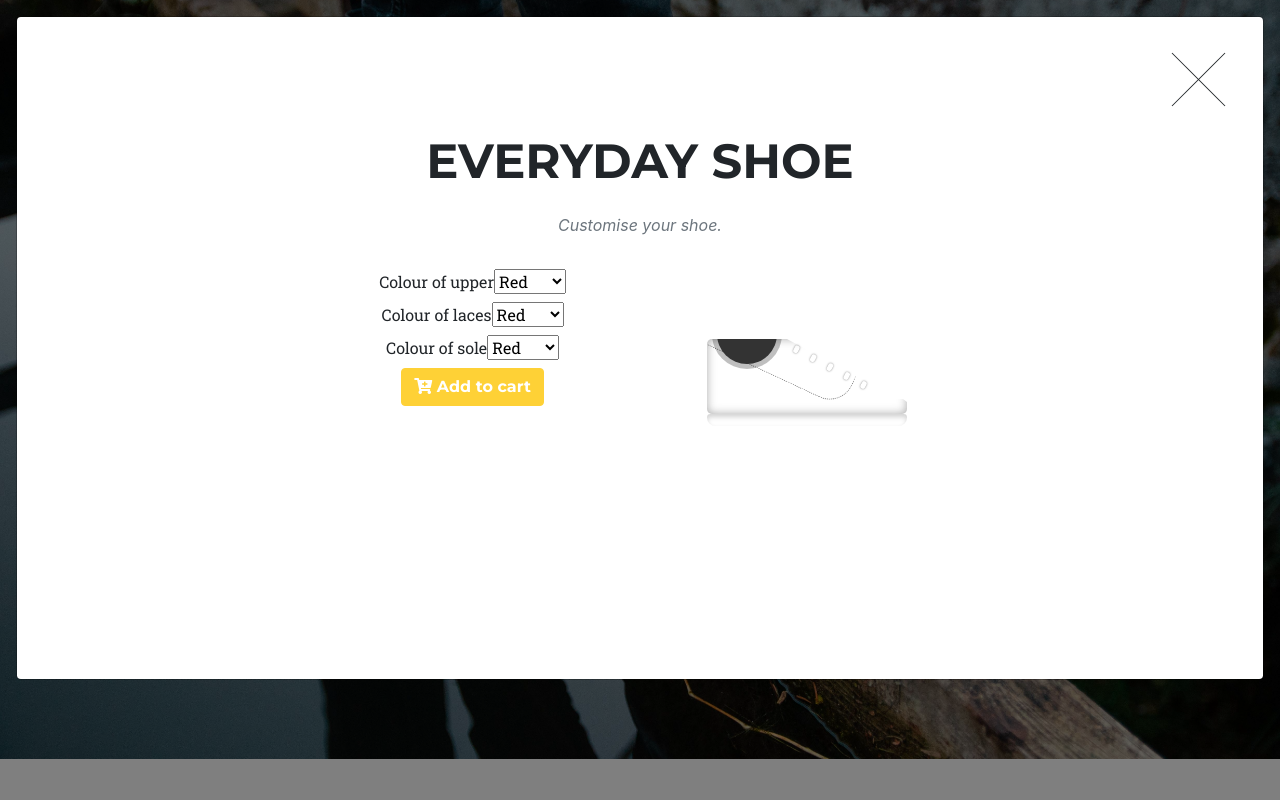
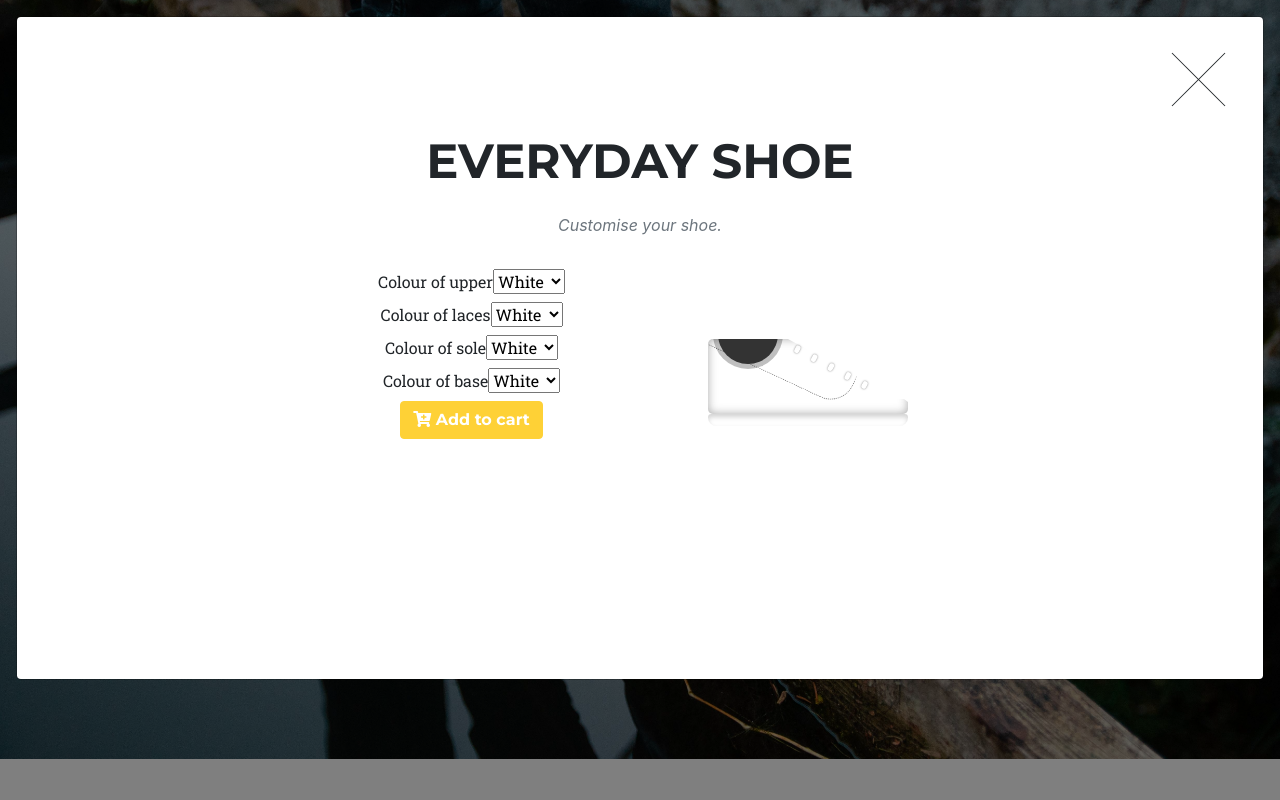
Before and after one commit to AdamXweb/DoctorShoe, a PHP site: page / in a window 1280 px wide, after a click that opens the changed part. Run offline with PHP 8.4, Linux system fonts and the light colour scheme; some web fonts are replaced.

Commit message:
feat: everyday shoe colours change based on area of shoe

```diff
--- a/css/shoestyle.css
+++ b/css/shoestyle.css
@@ -704,6 +704,11 @@ ul.social-buttons li a:active, ul.social-buttons li a:focus, ul.social-buttons l
   --sat:100%;
   --backg:rgba(21, 247, 21, var(--opac));
 }
+.red{
+  --colour:;
+  --sat:100%;
+  --backg:rgba(255, 0, 10, var(--opac));rgba(255, 0, 0, 0)
+}
 .blue{
   --colour:-80deg;
   --sat: 90%;
@@ -723,6 +728,11 @@ ul.social-buttons li a:active, ul.social-buttons li a:focus, ul.social-buttons l
   --colour: -23deg;
   --sat:50%;
   --backg:rgba(131, 0, 218, var(--opac));
+}
+.white{
+  --colour: -23deg;
+  --sat:50%;
+  --backg:rgba(255, 255, 255 var(--opac));
 }
 .shoe {
 	position: relative;
--- a/index.html
+++ b/index.html
@@ -470,7 +470,8 @@
                       </div>
                       <div class="row mx-auto mb-5">
                         <div class="col-6">
-                          <label>Colour of upper </label><select id="upper" class="upper mb-2">
+                          <label>Colour of upper </label><select id="selectupper" class="selectupper mb-2">
+                            <option value="white">White</option>
                             <option value="red">Red</option>
                             <option value="green">Green</option>
                             <option value="blue">Blue</option>
@@ -479,8 +480,9 @@
                             <option value="pink">Pink</option>
                           </select>
                           </br>
-                          <label>Colour of laces </label><select id="lace" class="color mb-2">
-                            <option value="red" value="">Red</option>
+                          <label>Colour of laces </label><select id="selectlace" class="selectlace mb-2">
+                            <option value="white">White</option>
+                            <option value="red">Red</option>
                             <option value="green">Green</option>
                             <option value="blue">Blue</option>
                             <option value="black">Black</option>
@@ -488,14 +490,25 @@
                             <option value="pink">Pink</option>
                           </select>
                         </br>
-                          <label>Colour of sole </label><select id="sole" class="color mb-2">
-                            <option value="red" value="">Red</option>
+                          <label>Colour of sole </label><select id="selectsole" class="selectsole mb-2">
+                            <option value="white">White</option>
+                            <option value="red">Red</option>
                             <option value="green">Green</option>
                             <option value="blue">Blue</option>
                             <option value="black">Black</option>
                             <option value="purple">Purple</option>
                             <option value="pink">Pink</option>
                           </select>
+                        </br>
+                        <label>Colour of base </label><select id="selectbase" class="selectbase mb-2">
+                          <option value="white">White</option>
+                          <option value="red">Red</option>
+                          <option value="green">Green</option>
+                          <option value="blue">Blue</option>
+                          <option value="black">Black</option>
+                          <option value="purple">Purple</option>
+                          <option value="pink">Pink</option>
+                        </select>
                           <a class="btn btn-primary" data-toggle="modal" href="#checkout"><i class="fas fa-cart-plus"></i>
                             Add to cart </a>
                         </div>
--- a/js/shoe.js
+++ b/js/shoe.js
@@ -1,12 +1,30 @@
 var prevVal;
       $("#color").on("change",function(){
-        var val = $(this).find('option:selected').val();
-        $(".shoe").removeClass(`${prevVal}`).addClass(`${val}`);
-        prevVal = val;
-      })
+        var lval = $(this).find('option:selected').val();
+        $(".shoe").removeClass(`${prevVal}`).addClass(`${lval}`);
+        prevVal = lval;
+      });
+var soleVal;
+$("#selectsole").on("change",function(){
+  var soval = $(this).find('option:selected').val();
+  $(".sole").removeClass(`${soleVal}`).addClass(`${soval}`);
+  soleVal = val;
+});
+var laceVal;
+$("#selectlace").on("change",function(){
+  var laval = $(this).find('option:selected').val();
+  $(".lace").removeClass(`${laceVal}`).addClass(`${laval}`);
+  laceVal = laval;
+});
 var upperVal;
-$("upper").on("change",function(){
-  var uval = $(this).find('option:selected').val();
-  $(".base").removeClass(`${upperVal}`).addClass(`${uval}`);
-  upperVal = uval;
+$("#selectupper").on("change",function(){
+  var upval = $(this).find('option:selected').val();
+  $(".decor").removeClass(`${upperVal}`).addClass(`${upval}`);
+  upperVal = upval;
 });
+var baseVal;
+$("#selectbase").on("change",function(){
+  var baval = $(this).find('option:selected').val();
+  $(".base").removeClass(`${baseVal}`).addClass(`${baval}`);
+  baseVal = baval;
+});
```
